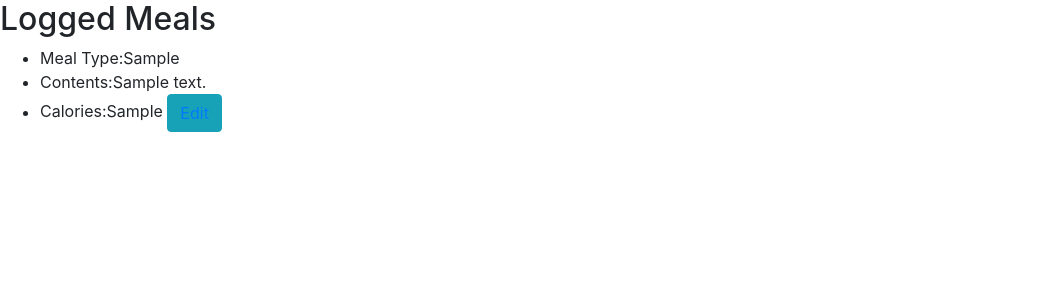
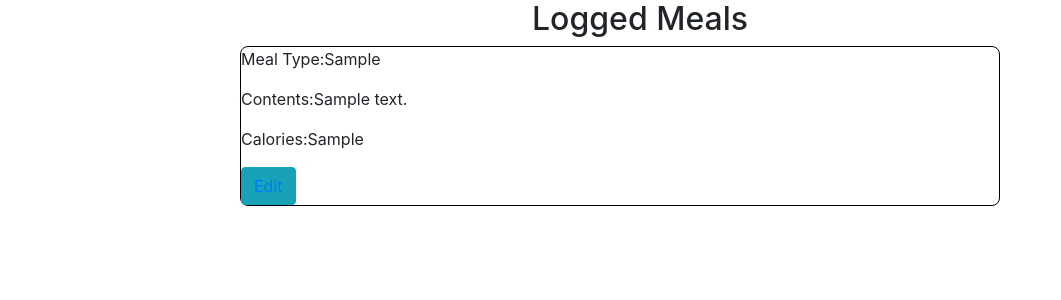
Before and after one commit to ngumina17/project4, a Django app: page /meals/ in a window 1280 px wide. Shown: the part 192-492 px from the top of the page, without its empty margins (0-1061 px from the left). Run offline with Django 3.2, Linux system fonts and the light colour scheme; a user stored in the database is signed in; tables that the repository leaves empty hold one stand-in row (values such as "Sample post"); some libraries are stand-ins or nearby versions.

Commit message:
meals and workout list css done

```diff
--- /dev/null
+++ b/fit/static/css/fit.css
@@ -0,0 +1,32 @@
+
+
+.workouts {
+    border: 1px solid black;
+    margin-bottom: 20px;
+    margin-left: 200px;
+    margin-right: 280px;
+    align-items: center;
+    justify-content: space-around;
+    border-radius: 8px;
+
+
+}
+
+.wTitle{
+    text-align: center;
+}
+
+.meals {
+    border: 1px solid black;
+    margin-bottom: 20px;
+    margin-left: 200px;
+    margin-right: 280px;
+    align-items: center;
+    justify-content: space-around;
+    border-radius: 8px;
+    list-style: none;
+}
+
+.lMeals {
+    text-align: center;
+}
--- a/fit/templates/fit/base.html
+++ b/fit/templates/fit/base.html
@@ -5,8 +5,9 @@
       rel="stylesheet"
       href="https://stackpath.bootstrapcdn.com/bootstrap/4.1.3/css/bootstrap.min.css"
       integrity="sha384-MCw98/SFnGE8fJT3GXwEOngsV7Zt27NXFoaoApmYm81iuXoPkFOJwJ8ERdknLPMO"
-      crossorigin="anonymous"
-    />
+      crossorigin="anonymous"/>
+      <link rel="stylesheet" href="{% static 'css/fit.css' %}" />
+
     <title>Fit Life</title>
   </head>
 
--- a/fit/templates/fit/goal_list.html
+++ b/fit/templates/fit/goal_list.html
@@ -1,9 +1,9 @@
 
 {% extends 'fit/base.html' %} {% block content %}
 <h2>Goals</h2>
-<ul>
+<ul class="list-group">
   {% for goal in goals %}
-  <li>
+  <li class="list-group-item">
     {{ goal.contents }}
     <button type= "button" class="btn btn-info"><a href="{% url 'goal_edit' id=goal.id%}">Edit</a></button>
   </li>
--- a/fit/templates/fit/meal_list.html
+++ b/fit/templates/fit/meal_list.html
@@ -1,17 +1,18 @@
 
 {% extends 'fit/base.html' %} {% block content %}
-<h2>Logged Meals</h2>
-<ul class = 'meals'>
+<h2 class='lMeals'>Logged Meals</h2>
+<ul class='meal'>
   {% for meal in meals %}
-  <li>
-    Meal Type:{{ meal.Meal_Type }}
-  </li>
-  <li>
-    Contents:{{ meal.contents }}
-  </li>
-  <li>
-    Calories:{{ meal.calories }}
+
+  <li class='meals'>
+
+    <p>Meal Type:{{ meal.Meal_Type }}</p>
+
+    <p>Contents:{{ meal.contents }}</p>
+
+    <p>Calories:{{ meal.calories }}</p>
     <button type= "button" class="btn btn-info"><a href="{% url 'meal_edit' id=meal.id%}">Edit</a></button>
+
   </li>
   {% endfor %}
 </ul>
--- a/fit/templates/fit/user_dashboard.html
+++ b/fit/templates/fit/user_dashboard.html
@@ -3,6 +3,7 @@
 
 <ul>
    <li>
+   <p>FIX THE USER DASHBOARD PAGE<p/>
     <a class="btn btn-success" href="{% url 'workout_form' %}" role="button">Add A New WOrkout</a>
     </li>
 
```
Also changed, not shown: fit/templates/fit/workout_list.html (+9 -6 lines), fit/views.py (line endings or trailing spaces).
